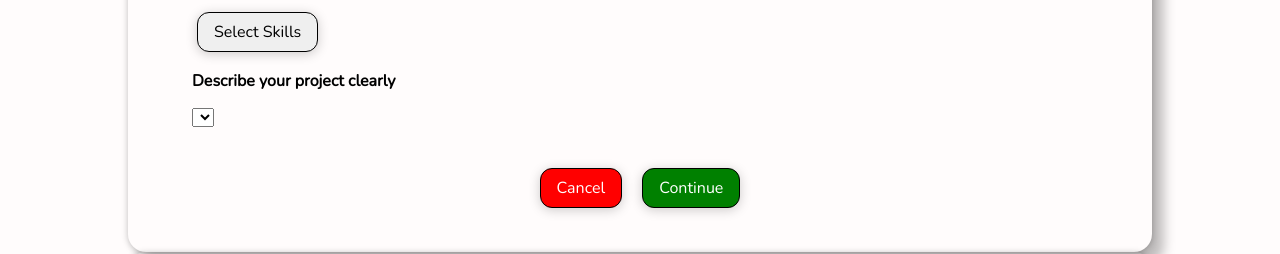
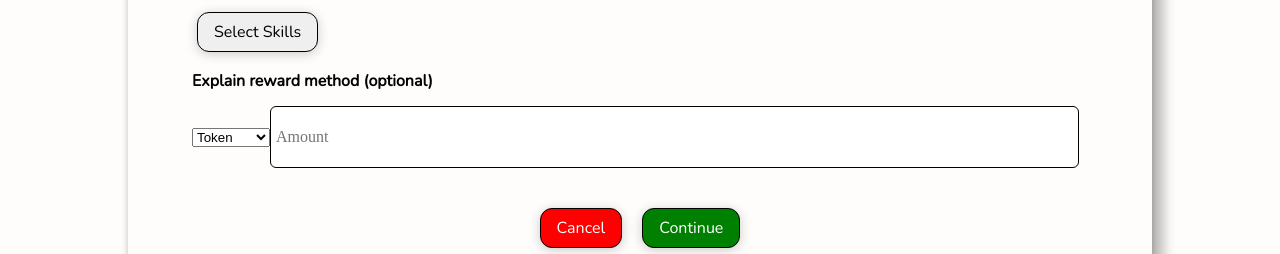
Before and after one commit to 4gnle/Coopefy, a React (Create React App) app in the folder client/: page /create-project in a window 1280 px wide. Both pictures are taken after a click on the button "Continue". Shown: the part 466-720 px from the top of the page. Built offline with nearby package versions, Linux system fonts and the light colour scheme; no server answers.

Commit message:
Finishing CreateProject Component 8

```diff
--- a/client/src/components/Projects/CreateProject/CreateProject.css
+++ b/client/src/components/Projects/CreateProject/CreateProject.css
@@ -16,7 +16,7 @@
 
 .cp-top {
   position: relative;
-  top: -3%;
+  top: -10%;
   font-size: 60%;
   text-align: center;
 }
@@ -103,3 +103,9 @@
     top: 10px;
   }
 }
+
+@media (max-width: 380px) {
+  .create-project-box {
+    top: 60px;
+  }
+}
--- a/client/src/components/Projects/CreateProject/DetailsSection.js
+++ b/client/src/components/Projects/CreateProject/DetailsSection.js
@@ -58,10 +58,21 @@ const DetailsSection = ({goBack}) => {
             Select Skills
           </Button>
 
-          <h2 className='cp-input-titles'>Describe your project clearly</h2>
-          <select
+          <h2 className='cp-input-titles'>Explain reward method {'(optional)'}</h2>
+          <select>
+            <option value="" disabled selected hidden>Token</option>
+            <option value="ETH">ETH</option>
+            <option value="SOL">SOL</option>
+            <option value="BTC">BTC</option>
+            <option value="DBUCKS">DBUCKS</option>
+            <option value="USDC">USDC</option>
+            <option value="USDC">USDT</option>
+          </select>
 
+          <input
+            placeholder='Amount'
           />
+
         </div>
 
       {changeSkills && <ProjectSkills skillsData={skillsData} unSelectSkills={unSelectSkills}/>}
```
